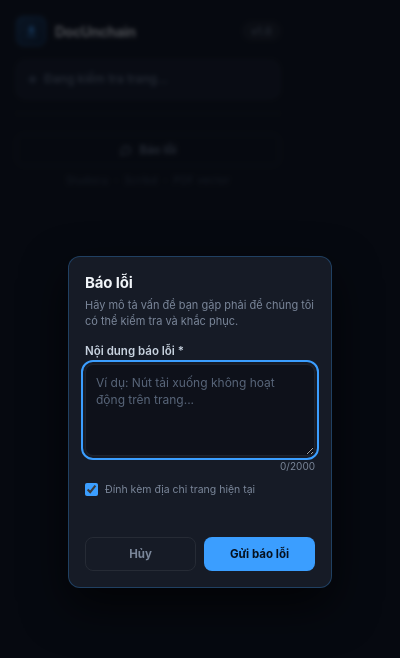
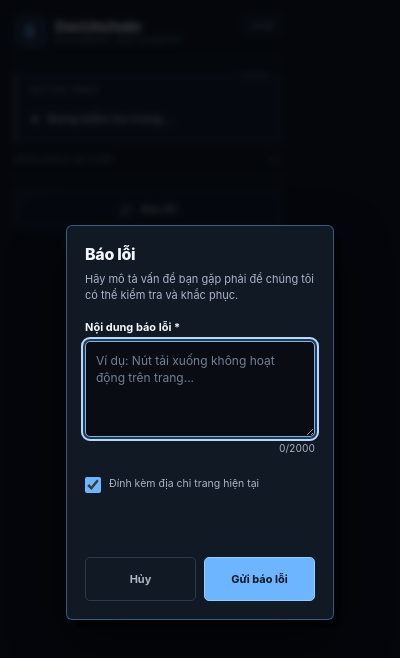
Before and after one commit to epauengi/DocUnchain, a browser extension: page popup/popup.html in a window 400 px wide. Both pictures are taken after a click on the button "Báo lỗi". Drawn offline with Linux system fonts and the light colour scheme.

Commit message:
feat(popup): redesign extension interface

```diff
--- a/popup/popup.html
+++ b/popup/popup.html
@@ -6,210 +6,305 @@
   <title>DocUnchain</title>
   <style>
     :root {
-      --bg: #0e1117;
-      --surface: #161b26;
-      --border: rgba(255,255,255,0.07);
-      --text: #f0f4f8;
-      --muted: #7a8699;
-      --blue: #3b9eff;
-      --blue-dim: rgba(59,158,255,0.12);
-      --green: #2dd4a0;
-      --green-dim: rgba(45,212,160,0.12);
-      --red: #f87171;
+      --ink: #090d13;
+      --paper: #111925;
+      --raised: #192536;
+      --line: rgba(169, 181, 197, 0.2);
+      --line-strong: rgba(169, 181, 197, 0.34);
+      --text: #f3f6fa;
+      --muted: #a9b5c5;
+      --faint: #718096;
+      --blue: #6db5ff;
+      --blue-deep: #1d6fd4;
+      --mint: #57d6b0;
+      --mint-deep: #126b4f;
+      --danger: #ffa3a3;
+      --focus: #b6d8ff;
     }
 
     * { box-sizing: border-box; margin: 0; padding: 0; }
 
+    html { background: var(--ink); }
+
     body {
       width: 296px;
-      background: var(--bg);
+      min-height: 100px;
+      padding: 14px;
+      overflow-x: hidden;
+      background: var(--ink);
       color: var(--text);
+      color-scheme: dark;
       font-family: -apple-system, BlinkMacSystemFont, "Segoe UI", system-ui, sans-serif;
       -webkit-font-smoothing: antialiased;
       user-select: none;
-      padding: 16px;
     }
 
-    /* ── Header ── */
+    button,
+    textarea,
+    input { font: inherit; }
+
+    button { border: 0; }
+
+    .popup-shell { position: relative; }
+
+    /* Header: a compact instrument label. */
     .header {
+      display: flex;
+      align-items: flex-start;
+      justify-content: space-between;
+      padding: 2px 1px 13px;
+      border-bottom: 1px solid var(--line);
+    }
+
+    .brand { display: flex; align-items: center; gap: 10px; }
+
+    .brand-icon {
+      display: grid;
+      width: 30px;
+      height: 30px;
+      flex: 0 0 auto;
+      place-items: center;
+      border: 1px solid rgba(109, 181, 255, 0.5);
+      border-radius: 7px;
+      background: var(--raised);
+      color: var(--blue);
+      box-shadow: 3px 3px 0 rgba(109, 181, 255, 0.12);
+    }
+
+    .brand-icon svg { width: 16px; height: 16px; fill: currentColor; }
+
+    .brand-copy { display: grid; gap: 2px; }
+
+    .brand-name {
+      color: var(--text);
+      font-size: 15px;
+      font-weight: 760;
+      letter-spacing: -0.03em;
+      line-height: 1;
+    }
+
+    .brand-tag {
+      color: var(--faint);
+      font-size: 8px;
+      font-weight: 750;
+      letter-spacing: 0.16em;
+      line-height: 1;
+      text-transform: uppercase;
+    }
+
+    .badge {
+      padding: 4px 7px 3px;
+      border: 1px solid var(--line);
+      border-radius: 4px;
+      background: var(--paper);
+      color: var(--muted);
+      font-size: 9px;
+      font-weight: 700;
+      letter-spacing: 0.09em;
+      line-height: 1;
+    }
+
+    /* Status card: the single visual signature. */
+    .site-status {
+      position: relative;
+      display: grid;
+      gap: 9px;
+      min-height: 70px;
+      margin-top: 13px;
+      padding: 11px 12px 12px 14px;
+      overflow: hidden;
+      border: 1px solid var(--line);
+      border-left: 3px solid var(--line-strong);
+      border-radius: 5px;
+      background: var(--paper);
+    }
+
+    .site-status::after {
+      position: absolute;
+      top: 0;
+      right: 12px;
+      width: 28px;
+      height: 3px;
+      background: var(--line-strong);
+      content: "";
+    }
+
+    .status-kicker {
+      color: var(--faint);
+      font-size: 8px;
+      font-weight: 800;
+      letter-spacing: 0.15em;
+      line-height: 1;
+      text-transform: uppercase;
+    }
+
+    .status-line { display: flex; align-items: center; gap: 8px; min-width: 0; }
+
+    .site-dot {
+      width: 8px;
+      height: 8px;
+      flex: 0 0 auto;
+      border: 2px solid rgba(169, 181, 197, 0.28);
+      border-radius: 50%;
+      background: transparent;
+      transition: border-color 160ms ease, background-color 160ms ease, box-shadow 160ms ease;
+    }
+
+    .site-dot.studocu {
+      border-color: var(--blue);
+      background: var(--blue);
+      box-shadow: 0 0 0 3px rgba(109, 181, 255, 0.12);
+    }
+
+    .site-dot.scribd {
+      border-color: var(--mint);
+      background: var(--mint);
+      box-shadow: 0 0 0 3px rgba(87, 214, 176, 0.12);
+    }
+
+    .site-dot.none { border-color: var(--faint); background: var(--faint); }
+
+    .site-label {
+      min-width: 0;
+      overflow-wrap: anywhere;
+      color: var(--muted);
+      font-size: 12px;
+      font-weight: 650;
+      line-height: 1.35;
+    }
+
+    .site-label.studocu { color: var(--blue); }
+    .site-label.scribd { color: var(--mint); }
+
+    .action-block { margin-top: 12px; }
+
+    .action-label {
       display: flex;
       align-items: center;
       justify-content: space-between;
-      margin-bottom: 14px;
+      margin: 0 1px 7px;
+      color: var(--faint);
+      font-size: 8px;
+      font-weight: 800;
+      letter-spacing: 0.15em;
+      line-height: 1;
+      text-transform: uppercase;
     }
 
-    .brand {
+    .action-mark { color: var(--line-strong); font-variant-numeric: tabular-nums; }
+
+    .btn-primary,
+    .btn-secondary,
+    .btn-feedback {
       display: flex;
       align-items: center;
-      gap: 9px;
+      width: 100%;
+      cursor: pointer;
+      transition: background-color 160ms ease, border-color 160ms ease, color 160ms ease, box-shadow 160ms ease, transform 120ms ease;
     }
 
-    .brand-icon {
-      width: 30px;
-      height: 30px;
-      border-radius: 8px;
-      background: linear-gradient(135deg, #1a3a5c, #0d2137);
-      border: 1px solid rgba(59,158,255,0.35);
-      display: flex;
-      align-items: center;
-      justify-content: center;
-      flex-shrink: 0;
+    .btn-primary {
+      justify-content: space-between;
+      min-height: 45px;
+      padding: 11px 12px 11px 14px;
+      border: 1px solid transparent;
+      border-radius: 5px;
+      color: #f8fbff;
+      font-size: 12px;
+      font-weight: 780;
+      letter-spacing: 0.01em;
+      text-align: left;
     }
 
-    .brand-icon svg { width: 15px; height: 15px; fill: var(--blue); }
+    .btn-primary svg { width: 16px; height: 16px; flex: 0 0 auto; fill: currentColor; }
 
-    .brand-name {
-      font-size: 14px;
-      font-weight: 700;
-      letter-spacing: -0.02em;
-      color: #fff;
+    .btn-primary::after {
+      margin-left: auto;
+      color: rgba(255, 255, 255, 0.72);
+      content: "↗";
+      font-size: 15px;
+      font-weight: 500;
     }
 
-    .badge {
-      font-size: 10px;
-      font-weight: 600;
-      color: var(--muted);
-      background: rgba(255,255,255,0.06);
-      border: 1px solid var(--border);
-      padding: 2px 7px;
-      border-radius: 20px;
-      letter-spacing: 0.03em;
+    .btn-primary.studocu {
+      background: var(--blue-deep);
+      border-color: #4b94e9;
+      box-shadow: 4px 4px 0 rgba(109, 181, 255, 0.13);
     }
 
-    /* ── Site status ── */
-    .site-status {
-      display: flex;
-      align-items: center;
-      gap: 8px;
-      background: var(--surface);
-      border: 1px solid var(--border);
-      border-radius: 10px;
-      padding: 10px 12px;
-      margin-bottom: 12px;
+    .btn-primary.studocu:hover { background: #287de0; box-shadow: 5px 5px 0 rgba(109, 181, 255, 0.17); }
+
+    .btn-primary.scribd {
+      background: var(--mint-deep);
+      border-color: #319d7a;
+      box-shadow: 4px 4px 0 rgba(87, 214, 176, 0.13);
     }
 
-    .site-dot {
-      width: 7px;
-      height: 7px;
-      border-radius: 50%;
-      flex-shrink: 0;
-      background: #4a5568;
-      transition: background 0.2s;
-    }
-
-    .site-dot.studocu { background: var(--blue); box-shadow: 0 0 6px var(--blue); }
-    .site-dot.scribd  { background: var(--green); box-shadow: 0 0 6px var(--green); }
-    .site-dot.none    { background: #4a5568; }
-
-    .site-label {
-      font-size: 12px;
-      font-weight: 500;
-      color: var(--muted);
-      line-height: 1.4;
-    }
-
-    .site-label.studocu { color: var(--blue); }
-    .site-label.scribd  { color: var(--green); }
-
-    /* ── Primary button ── */
-    .btn-primary {
-      width: 100%;
-      display: flex;
-      align-items: center;
-      justify-content: center;
-      gap: 8px;
-      padding: 12px 16px;
-      border-radius: 10px;
-      border: none;
-      cursor: pointer;
-      font-size: 13px;
-      font-weight: 700;
-      letter-spacing: 0.01em;
-      transition: all 0.15s ease;
-      outline: none;
-    }
-
-    .btn-primary svg { width: 16px; height: 16px; fill: currentColor; flex-shrink: 0; }
-
-    .btn-primary.studocu {
-      background: linear-gradient(135deg, #1d6fd4, #1557b0);
-      color: #fff;
-      box-shadow: 0 4px 16px rgba(29,111,212,0.4);
-    }
-    .btn-primary.studocu:hover { background: linear-gradient(135deg, #2478dd, #1a62c0); }
-    .btn-primary.studocu:active { transform: scale(0.98); }
-
-    .btn-primary.scribd {
-      background: linear-gradient(135deg, #1aab7d, #148a64);
-      color: #fff;
-      box-shadow: 0 4px 16px rgba(26,171,125,0.35);
-    }
-    .btn-primary.scribd:hover { background: linear-gradient(135deg, #20b888, #18966e); }
-    .btn-primary.scribd:active { transform: scale(0.98); }
+    .btn-primary.scribd:hover { background: #17805e; box-shadow: 5px 5px 0 rgba(87, 214, 176, 0.17); }
 
     .btn-primary.disabled {
-      background: var(--surface);
-      border: 1px solid var(--border);
+      justify-content: center;
+      background: var(--paper);
+      border-color: var(--line);
       color: var(--muted);
       cursor: default;
       box-shadow: none;
     }
 
-    /* ── Secondary action (Studocu reset) ── */
+    .btn-primary.disabled::after { display: none; }
+
     .btn-secondary {
-      width: 100%;
-      display: flex;
-      align-items: center;
       justify-content: center;
-      gap: 6px;
+      min-height: 40px;
+      gap: 7px;
+      margin-top: 8px;
       padding: 9px 12px;
-      margin-top: 8px;
-      border-radius: 8px;
-      border: 1px solid var(--border);
+      border: 1px solid var(--line);
+      border-radius: 5px;
       background: transparent;
       color: var(--muted);
-      cursor: pointer;
-      font-size: 11.5px;
-      font-weight: 500;
-      transition: all 0.15s ease;
-      outline: none;
+      font-size: 11px;
+      font-weight: 650;
     }
 
-    .btn-secondary svg { width: 13px; height: 13px; fill: currentColor; flex-shrink: 0; }
-
-    .btn-secondary:hover {
-      background: rgba(255,255,255,0.05);
-      border-color: rgba(255,255,255,0.14);
-      color: #c8d3e0;
-    }
-
-    .btn-secondary:active { transform: scale(0.98); }
+    .btn-secondary svg { width: 14px; height: 14px; flex: 0 0 auto; fill: currentColor; }
+    .btn-secondary:hover { border-color: var(--line-strong); background: var(--raised); color: var(--text); }
 
     .hidden { display: none; }
 
-    /* ── Feedback ── */
-    .btn-feedback {
-      width: 100%;
-      display: flex;
-      align-items: center;
-      justify-content: center;
-      gap: 6px;
-      margin-top: 9px;
-      padding: 8px 12px;
-      border: 1px solid var(--border);
-      border-radius: 8px;
-      background: transparent;
-      color: var(--muted);
-      cursor: pointer;
-      font: inherit;
-      font-size: 11.5px;
-      font-weight: 600;
-      transition: all 0.15s ease;
+    /* Feedback is secondary to the document action. */
+    .footer {
+      margin-top: 14px;
+      padding-top: 11px;
+      border-top: 1px solid var(--line);
     }
 
-    .btn-feedback svg { width: 14px; height: 14px; fill: none; stroke: currentColor; stroke-width: 1.8; flex-shrink: 0; }
-    .btn-feedback:hover { background: var(--blue-dim); border-color: rgba(59,158,255,0.35); color: var(--blue); }
-    .btn-feedback:active { transform: scale(0.98); }
+    .btn-feedback {
+      justify-content: center;
+      min-height: 40px;
+      gap: 7px;
+      padding: 9px 12px;
+      border: 1px solid var(--line);
+      border-radius: 5px;
+      background: var(--paper);
+      color: var(--muted);
+      font-size: 11px;
+      font-weight: 700;
+    }
+
+    .btn-feedback svg { width: 15px; height: 15px; flex: 0 0 auto; fill: none; stroke: currentColor; stroke-width: 1.8; }
+    .btn-feedback:hover { border-color: rgba(109, 181, 255, 0.48); background: rgba(109, 181, 255, 0.1); color: var(--blue); }
+
+    .footer-note {
+      margin-top: 9px;
+      color: var(--faint);
+      font-size: 8px;
+      font-weight: 700;
+      letter-spacing: 0.14em;
+      line-height: 1;
+      text-align: center;
+      text-transform: uppercase;
+    }
 
     .btn-feedback:focus-visible,
     .btn-primary:focus-visible,
@@ -217,130 +312,218 @@
     .feedback-dialog button:focus-visible,
     .feedback-dialog textarea:focus-visible,
     .feedback-dialog input:focus-visible {
-      outline: 2px solid var(--blue);
+      outline: 2px solid var(--focus);
       outline-offset: 2px;
+      box-shadow: 0 0 0 4px rgba(182, 216, 255, 0.16);
     }
 
+    /* Native feedback dialog. */
     .feedback-dialog {
-      width: min(264px, calc(100vw - 24px));
+      width: min(268px, calc(100vw - 24px));
       max-width: none;
+      max-height: calc(100vh - 24px);
       margin: auto;
-      padding: 16px;
-      border: 1px solid rgba(59,158,255,0.28);
-      border-radius: 12px;
-      background: var(--surface);
+      overflow: auto;
+      padding: 18px;
+      border: 1px solid rgba(109, 181, 255, 0.42);
+      border-radius: 6px;
+      background: var(--paper);
       color: var(--text);
-      box-shadow: 0 18px 45px rgba(0,0,0,0.65);
+      box-shadow: 8px 8px 0 rgba(0, 0, 0, 0.36), 0 22px 50px rgba(0, 0, 0, 0.62);
     }
 
-    .feedback-dialog::backdrop { background: rgba(5,8,14,0.72); backdrop-filter: blur(2px); }
+    .feedback-dialog::backdrop { background: rgba(3, 6, 10, 0.78); backdrop-filter: blur(3px); }
 
-    .feedback-title { font-size: 15px; font-weight: 700; letter-spacing: -0.01em; }
-    .feedback-description { margin-top: 6px; color: var(--muted); font-size: 11px; line-height: 1.45; }
-    .feedback-form { margin-top: 14px; }
-    .feedback-label { display: block; margin-bottom: 6px; color: #c8d3e0; font-size: 11.5px; font-weight: 600; }
-    .feedback-textarea {
+    .feedback-title {
+      color: var(--text);
+      font-size: 16px;
+      font-weight: 780;
+      letter-spacing: -0.02em;
+    }
+
+    .feedback-description {
+      margin-top: 7px;
+      color: var(--muted);
+      font-size: 11px;
+      line-height: 1.5;
+    }
+
+    .feedback-form { margin-top: 16px; }
+
+    .feedback-label {
+      display: block;
+      margin-bottom: 7px;
+      color: var(--text);
+      font-size: 11px;
+      font-weight: 700;
+    }
+
+    .feedback-textarea,
+    .feedback-message {
       display: block;
       width: 100%;
-      min-height: 92px;
+      min-height: 96px;
       max-height: 150px;
       resize: vertical;
-      padding: 9px 10px;
-      border: 1px solid var(--border);
-      border-radius: 8px;
-      background: rgba(5,8,14,0.45);
+      padding: 10px;
+      border: 1px solid var(--line-strong);
+      border-radius: 5px;
+      outline: none;
+      background: var(--ink);
       color: var(--text);
-      font: inherit;
       font-size: 12px;
       line-height: 1.45;
       user-select: text;
     }
-    .feedback-textarea::placeholder { color: #586579; }
-    .feedback-meta { display: flex; justify-content: flex-end; margin-top: 4px; color: var(--muted); font-size: 10px; }
-    .feedback-checkbox { display: flex; align-items: flex-start; gap: 7px; margin-top: 11px; color: var(--muted); font-size: 10.5px; line-height: 1.35; cursor: pointer; user-select: text; }
-    .feedback-checkbox input { width: 13px; height: 13px; margin: 0; accent-color: var(--blue); flex-shrink: 0; }
-    .feedback-actions { display: flex; gap: 8px; margin-top: 14px; }
-    .feedback-actions button { flex: 1; min-height: 34px; border-radius: 8px; cursor: pointer; font: inherit; font-size: 11.5px; font-weight: 700; }
-    .feedback-cancel { border: 1px solid var(--border); background: transparent; color: var(--muted); }
-    .feedback-submit { display: inline-flex; align-items: center; justify-content: center; gap: 6px; border: 1px solid rgba(59,158,255,0.35); background: var(--blue); color: #06111f; }
-    .feedback-submit:hover { background: #65b5ff; }
-    .feedback-submit:disabled, .feedback-cancel:disabled { cursor: default; opacity: 0.6; }
-    .feedback-spinner { width: 12px; height: 12px; border: 2px solid rgba(6,17,31,0.3); border-top-color: #06111f; border-radius: 50%; animation: feedback-spin 0.7s linear infinite; }
-    .feedback-status { min-height: 16px; margin-top: 10px; color: var(--muted); font-size: 10.5px; line-height: 1.4; }
-    .feedback-status.success { color: var(--green); }
-    .feedback-status.error { color: var(--red); }
+
+    .feedback-textarea:hover { border-color: rgba(169, 181, 197, 0.52); }
+    .feedback-textarea:focus { border-color: var(--blue); box-shadow: 0 0 0 3px rgba(109, 181, 255, 0.13); }
+    .feedback-textarea::placeholder { color: var(--faint); }
+
+    .feedback-meta {
+      min-height: 14px;
+      margin-top: 5px;
+      color: var(--muted);
+      font-size: 10px;
+      font-variant-numeric: tabular-nums;
+      text-align: right;
+    }
+
+    .feedback-checkbox {
+      display: flex;
+      align-items: center;
+      min-height: 44px;
+      gap: 8px;
+      margin-top: 7px;
+      color: var(--muted);
+      font-size: 10.5px;
+      line-height: 1.35;
+      cursor: pointer;
+      user-select: text;
+    }
+
+    .feedback-checkbox input { width: 16px; height: 16px; flex: 0 0 auto; accent-color: var(--blue); }
+
+    .feedback-status {
+      min-height: 30px;
+      margin-top: 8px;
+      color: var(--muted);
+      font-size: 10.5px;
+      line-height: 1.4;
+    }
+
+    .feedback-status.success { color: var(--mint); }
+    .feedback-status.error { color: var(--danger); }
+
+    .feedback-actions { display: flex; gap: 8px; margin-top: 12px; }
+
+    .feedback-actions button {
+      min-height: 44px;
+      flex: 1;
+      border-radius: 5px;
+      cursor: pointer;
+      font-size: 11px;
+      font-weight: 750;
+      transition: background-color 160ms ease, border-color 160ms ease, color 160ms ease, opacity 160ms ease, transform 120ms ease;
+    }
+
+    .feedback-cancel { border: 1px solid var(--line); background: transparent; color: var(--muted); }
+    .feedback-cancel:hover { border-color: var(--line-strong); background: var(--raised); color: var(--text); }
+    .feedback-submit { border: 1px solid #9bcaff; background: var(--blue); color: #071321; }
+    .feedback-submit:hover { background: #86c1ff; }
+    .feedback-submit:disabled, .feedback-cancel:disabled { cursor: default; opacity: 0.52; }
+
+    .feedback-spinner {
+      width: 12px;
+      height: 12px;
+      border: 2px solid rgba(7, 19, 33, 0.28);
+      border-top-color: #071321;
+      border-radius: 50%;
+      animation: feedback-spin 700ms linear infinite;
+    }
+
     @keyframes feedback-spin { to { transform: rotate(360deg); } }
 
-    /* ── Footer ── */
-    .footer {
-      margin-top: 14px;
-      padding-top: 11px;
-      border-top: 1px solid rgba(255,255,255,0.05);
-      text-align: center;
-      font-size: 10px;
-      color: #3d4a5c;
-      letter-spacing: 0.04em;
+    @media (prefers-reduced-motion: reduce) {
+      *, *::before, *::after {
+        transition-duration: 0.01ms !important;
+        animation-duration: 0.01ms !important;
+        animation-iteration-count: 1 !important;
+        scroll-behavior: auto !important;
+      }
+
+      .btn-primary:active,
+      .btn-secondary:active,
+      .btn-feedback:active,
+      .feedback-submit:active,
+      .feedback-cancel:active { transform: none; }
     }
   </style>
 </head>
 <body>
-
-  <div class="header">
+  <main class="popup-shell">
+    <header class="header">
       <div class="brand">
         <div class="brand-icon">
-        <svg viewBox="0 0 24 24"><path d="M19 9h-4V3H9v6H5l7 7 7-7zM5 18v2h14v-2H5z"/></svg>
+          <svg viewBox="0 0 24 24" aria-hidden="true"><path d="M6 3h9l3 3v15H6V3zm8 1.5V7h2.5L14 4.5zM8 10h8V8.5H8V10zm0 3h8v-1.5H8V13zm0 3h5v-1.5H8V16z"/></svg>
         </div>
+        <div class="brand-copy">
           <span class="brand-name">DocUnchain</span>
+          <span class="brand-tag">Document instrument</span>
+        </div>
       </div>
       <span class="badge">v1.0</span>
+    </header>
+
+    <section class="site-status" aria-label="Trạng thái trang hiện tại">
+      <span class="status-kicker">Active page</span>
+      <div class="status-line">
+        <div class="site-dot none" id="site-dot"></div>
+        <span class="site-label" id="site-label" role="status" aria-live="polite" aria-atomic="true">Đang kiểm tra trang...</span>
       </div>
+    </section>
 
-  <div class="site-status">
-    <div class="site-dot none" id="site-dot"></div>
-    <span class="site-label" id="site-label">Đang kiểm tra trang...</span>
-  </div>
+    <section class="action-block" aria-label="Thao tác tài liệu">
+      <div class="action-label"><span>Available action</span><span class="action-mark">01</span></div>
 
-  <!-- Studocu -->
-  <button class="btn-primary studocu hidden" id="btn-studocu">
-    <svg viewBox="0 0 24 24"><path d="M19 9h-4V3H9v6H5l7 7 7-7zM5 18v2h14v-2H5z"/></svg>
+      <button class="btn-primary studocu hidden" id="btn-studocu" type="button">
+        <svg viewBox="0 0 24 24" aria-hidden="true"><path d="M19 9h-4V3H9v6H5l7 7 7-7zM5 18v2h14v-2H5z"/></svg>
         Tải PDF Studocu
       </button>
-  <button class="btn-secondary hidden" id="btn-reset">
-    <svg viewBox="0 0 24 24"><path d="M17.65 6.35C16.2 4.9 14.21 4 12 4c-4.42 0-7.99 3.58-7.99 8s3.57 8 7.99 8c3.73 0 6.84-2.55 7.73-6h-2.08c-.82 2.33-3.04 4-5.65 4-3.31 0-6-2.69-6-6s2.69-6 6-6c1.66 0 3.14.69 4.22 1.78L13 11h7V4l-2.35 2.35z"/></svg>
+      <button class="btn-secondary hidden" id="btn-reset" type="button">
+        <svg viewBox="0 0 24 24" aria-hidden="true"><path d="M17.65 6.35C16.2 4.9 14.21 4 12 4c-4.42 0-7.99 3.58-7.99 8s3.57 8 7.99 8c3.73 0 6.84-2.55 7.73-6h-2.08c-.82 2.33-3.04 4-5.65 4-3.31 0-6-2.69-6-6s2.69-6 6-6c1.66 0 3.14.69 4.22 1.78L13 11h7V4l-2.35 2.35z"/></svg>
         Reset phiên Studocu
       </button>
-
-  <!-- Scribd -->
-  <button class="btn-primary scribd hidden" id="btn-scribd">
-    <svg viewBox="0 0 24 24"><path d="M19 9h-4V3H9v6H5l7 7 7-7zM5 18v2h14v-2H5z"/></svg>
+      <button class="btn-primary scribd hidden" id="btn-scribd" type="button">
+        <svg viewBox="0 0 24 24" aria-hidden="true"><path d="M19 9h-4V3H9v6H5l7 7 7-7zM5 18v2h14v-2H5z"/></svg>
         Tải PDF Scribd
       </button>
-
-  <!-- Not supported -->
-  <button class="btn-primary disabled hidden" id="btn-none" disabled>
+      <button class="btn-primary disabled hidden" id="btn-none" type="button" disabled>
         Mở trang Studocu hoặc Scribd
       </button>
+    </section>
 
-  <div class="footer">
+    <footer class="footer">
       <button class="btn-feedback" id="btn-feedback" type="button" aria-label="Mở biểu mẫu báo lỗi">
         <svg viewBox="0 0 24 24" aria-hidden="true"><path d="M20 11.5a7.5 7.5 0 0 1-7.5 7.5H8l-4 2v-4.5A7.5 7.5 0 1 1 20 11.5Z"/><path d="M12 8v4M12 15.5h.01"/></svg>
         Báo lỗi
       </button>
-    <div style="margin-top:8px;">Studocu &nbsp;&middot;&nbsp; Scribd &nbsp;&middot;&nbsp; PDF vector</div>
-  </div>
+      <div class="footer-note">Studocu · Scribd · PDF vector</div>
+    </footer>
+  </main>
 
   <dialog class="feedback-dialog" id="feedback-dialog" aria-modal="true" aria-labelledby="feedback-title" aria-describedby="feedback-description">
     <h2 class="feedback-title" id="feedback-title">Báo lỗi</h2>
     <p class="feedback-description" id="feedback-description">Hãy mô tả vấn đề bạn gặp phải để chúng tôi có thể kiểm tra và khắc phục.</p>
     <form class="feedback-form" id="feedback-form" novalidate>
       <label class="feedback-label" for="feedback-message">Nội dung báo lỗi <span aria-hidden="true">*</span></label>
-      <textarea class="feedback-textarea" id="feedback-message" name="message" maxlength="2000" required placeholder="Ví dụ: Nút tải xuống không hoạt động trên trang..." aria-describedby="feedback-counter feedback-status"></textarea>
-      <div class="feedback-meta" id="feedback-counter" aria-live="polite">0/2000</div>
+      <textarea class="feedback-textarea feedback-message" id="feedback-message" name="message" maxlength="2000" required placeholder="Ví dụ: Nút tải xuống không hoạt động trên trang..." aria-describedby="feedback-counter feedback-status"></textarea>
+      <div class="feedback-meta feedback-counter" id="feedback-counter" aria-live="polite">0/2000</div>
       <label class="feedback-checkbox" for="feedback-page-url">
-        <input id="feedback-page-url" type="checkbox" checked>
+        <input class="feedback-page-url" id="feedback-page-url" type="checkbox" checked>
         <span>Đính kèm địa chỉ trang hiện tại</span>
       </label>
-      <div class="feedback-status" id="feedback-status" role="status" aria-live="polite"></div>
+      <div class="feedback-status" id="feedback-status" role="status" aria-live="polite" aria-atomic="true"></div>
       <div class="feedback-actions">
         <button class="feedback-cancel" id="feedback-cancel" type="button">Hủy</button>
         <button class="feedback-submit" id="feedback-submit" type="submit">Gửi báo lỗi</button>
```
Lines whose indentation alone changed are shown as unchanged.
